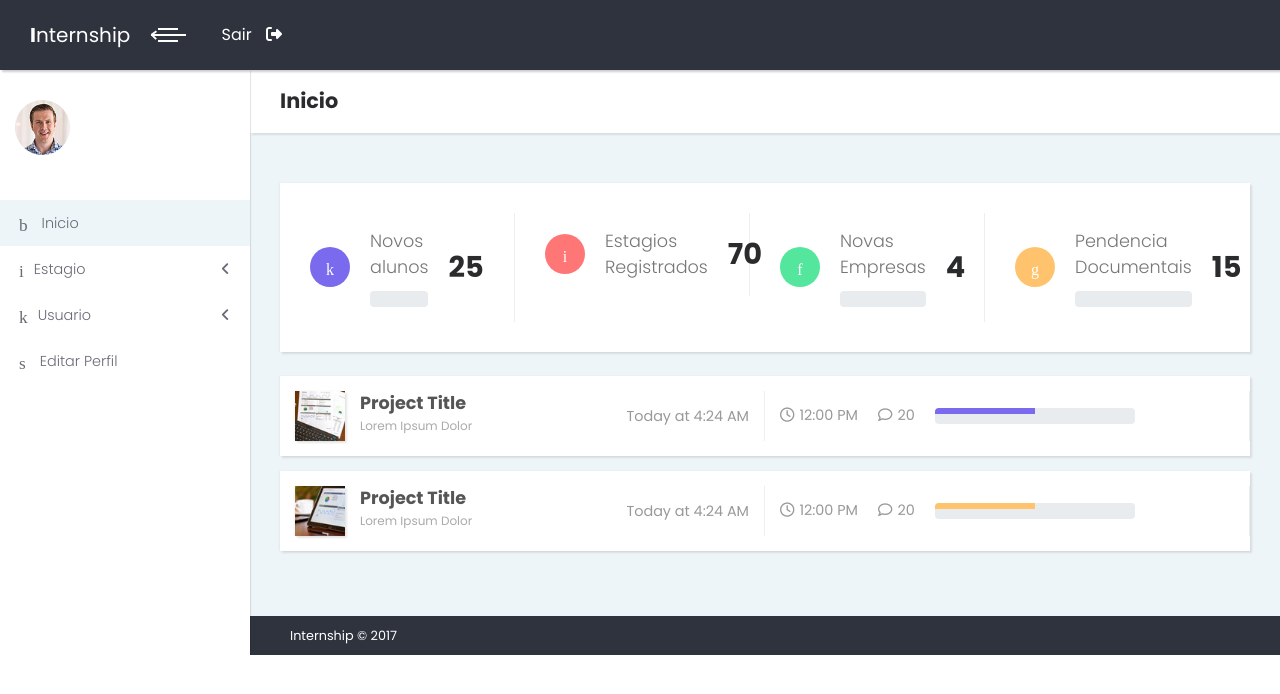
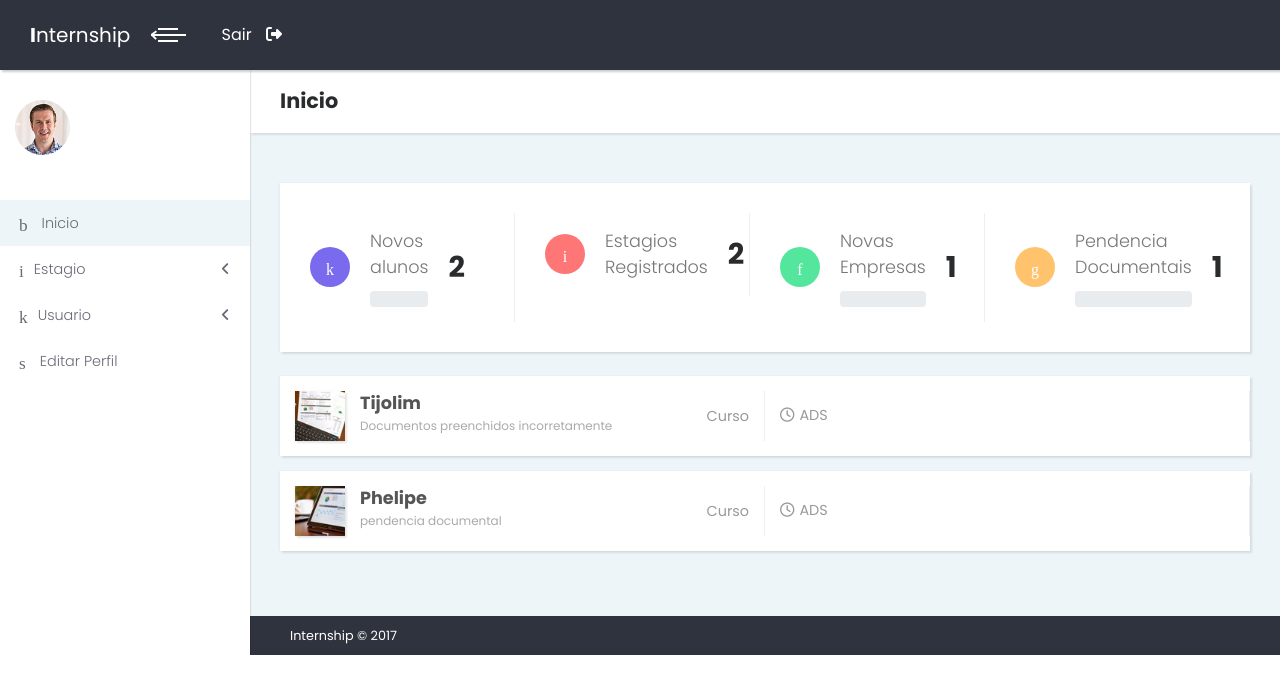
Before and after one commit to deigonPrates/estagio, a CodeIgniter app: the page made by application/views/inicio.php in a window 1280 px wide. Shown: the top 694 px of the page. Run offline with CodeIgniter, Linux system fonts and the light colour scheme; data that the repository does not hold is empty; some libraries are stand-ins or nearby versions; some web fonts are replaced.

Commit message:
populando dados no inicio.php

```diff
--- a/application/views/inicio.php
+++ b/application/views/inicio.php
@@ -21,7 +21,7 @@ require_once(APPPATH . '/views/header.php');
                             <div class="progress">
                             </div>
                         </div>
-                        <div class="number"><strong>25</strong></div>
+                        <div class="number"><strong>2</strong></div>
                     </div>
                 </div>
                 <!-- Item -->
@@ -30,7 +30,7 @@ require_once(APPPATH . '/views/header.php');
                         <div class="icon bg-red"><i class="icon-padnote"></i></div>
                         <div class="title"><span>Estagios<br>Registrados</span>
                         </div>
-                        <div class="number"><strong>70</strong></div>
+                        <div class="number"><strong>2</strong></div>
                     </div>
                 </div>
                 <!-- Item -->
@@ -41,7 +41,7 @@ require_once(APPPATH . '/views/header.php');
                             <div class="progress">
                             </div>
                         </div>
-                        <div class="number"><strong>4</strong></div>
+                        <div class="number"><strong>1</strong></div>
                     </div>
                 </div>
                 <!-- Item -->
@@ -52,7 +52,7 @@ require_once(APPPATH . '/views/header.php');
                             <div class="progress">
                             </div>
                         </div>
-                        <div class="number"><strong>15</strong></div>
+                        <div class="number"><strong>1</strong></div>
                     </div>
                 </div>
             </div>
@@ -71,19 +71,13 @@ require_once(APPPATH . '/views/header.php');
                         <div class="project-title d-flex align-items-center">
                             <div class="image has-shadow"><img src="<?php echo base_url('assets/img/project-3.jpg'); ?>" alt="..." class="img-fluid"></div>
                             <div class="text">
-                                <h3 class="h4">Project Title</h3><small>Lorem Ipsum Dolor</small>
+                                <h3 class="h4">Tijolim</h3><small>Documentos preenchidos incorretamente</small>
                             </div>
                         </div>
-                        <div class="project-date"><span class="hidden-sm-down">Today at 4:24 AM</span></div>
+                        <div class="project-date"><span class="hidden-sm-down">Curso</span></div>
                     </div>
                     <div class="right-col col-lg-6 d-flex align-items-center">
-                        <div class="time"><i class="fa fa-clock-o"></i>12:00 PM </div>
-                        <div class="comments"><i class="fa fa-comment-o"></i>20</div>
-                        <div class="project-progress">
-                            <div class="progress">
-                                <div role="progressbar" style="width: 50%; height: 6px;" aria-valuenow="25" aria-valuemin="0" aria-valuemax="100" class="progress-bar bg-violet"></div>
-                            </div>
-                        </div>
+                        <div class="time"><i class="fa fa-clock-o"></i>ADS</div>
                     </div>
                 </div>
             </div>
@@ -94,19 +88,14 @@ require_once(APPPATH . '/views/header.php');
                         <div class="project-title d-flex align-items-center">
                             <div class="image has-shadow"><img src="<?php echo base_url('assets/img/project-4.jpg'); ?>" alt="..." class="img-fluid"></div>
                             <div class="text">
-                                <h3 class="h4">Project Title</h3><small>Lorem Ipsum Dolor</small>
+                                <h3 class="h4">Phelipe</h3><small>pendencia documental</small>
                             </div>
                         </div>
-                        <div class="project-date"><span class="hidden-sm-down">Today at 4:24 AM</span></div>
+                        <div class="project-date"><span class="hidden-sm-down">Curso</span></div>
                     </div>
                     <div class="right-col col-lg-6 d-flex align-items-center">
-                        <div class="time"><i class="fa fa-clock-o"></i>12:00 PM </div>
-                        <div class="comments"><i class="fa fa-comment-o"></i>20</div>
-                        <div class="project-progress">
-                            <div class="progress">
-                                <div role="progressbar" style="width: 50%; height: 6px;" aria-valuenow="25" aria-valuemin="0" aria-valuemax="100" class="progress-bar bg-orange"></div>
-                            </div>
-                        </div>
+                        <div class="time"><i class="fa fa-clock-o"></i>ADS</div>
+
                     </div>
                 </div>
             </div>
```
